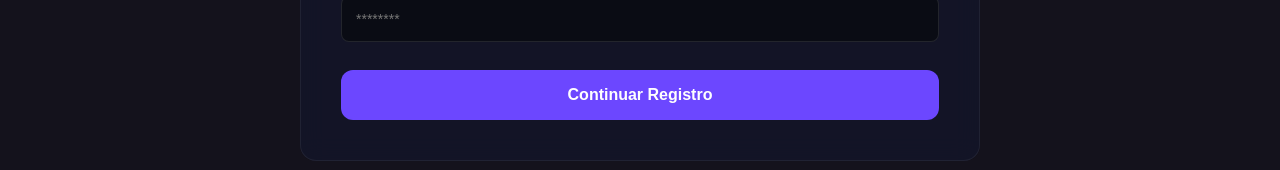
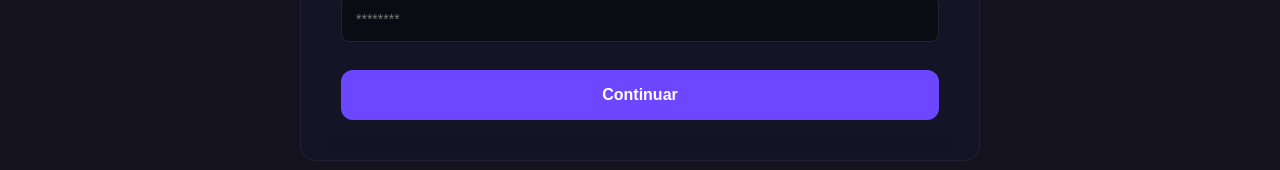
Before and after one commit to mofuel/Nexa-Vote-Front, a React (Vite) app: page /registro in a window 1280 px wide. Shown: the part 635-805 px from the top of the page. Built offline with nearby package versions, Linux system fonts and the light colour scheme.

Commit message:
Subiendo conexion y registro a supabase

```diff
--- a/package.json
+++ b/package.json
@@ -10,6 +10,7 @@
     "preview": "vite preview"
   },
   "dependencies": {
+    "@supabase/supabase-js": "^2.106.0",
     "axios": "^1.16.1",
     "react": "^19.2.5",
     "react-dom": "^19.2.5",
--- a/src/App.jsx
+++ b/src/App.jsx
@@ -1,40 +1,48 @@
-import { BrowserRouter, Routes, Route } from 'react-router-dom'
-import Inicio from './pages/Inicio'
-import LoginVotante from './pages/votante/LoginVotante'
-import RegistroIdentidad from './pages/registro/RegistroIdentidad'
-import RegistroReconocimiento from './pages/registro/RegistroReconocimiento'
-import RegistroBiometrico from './pages/registro/RegistroBiometrico'
-import ConfirmacionRegistro from './pages/registro/ConfirmacionRegistro'
-import LoginAdmin from './pages/admin/LoginAdmin'
-import AdminDashboard from './pages/admin/AdminDashboard'
-import ControlVotacionAdmin from './pages/admin/ControlVotacionAdmin'
-import GestionVotantesAdmin from './pages/admin/GestionVotantesAdmin'
-import MFAPaso1DNI from './pages/votante/Mfapaso1dni'
-import MFAPaso2Facial from './pages/votante/Mfapaso2facial'
-import MFAPaso3WebAuthn from './pages/votante/Mfapaso3webauthn'
-import SeleccionCandidato from './pages/votante/Seleccioncandidato'
+import { BrowserRouter, Routes, Route } from "react-router-dom";
+
+import Inicio from "./pages/Inicio";
+import LoginVotante from "./pages/votante/LoginVotante";
+import LoginAdmin from "./pages/admin/LoginAdmin";
+
+import AdminDashboard from "./pages/admin/AdminDashboard";
+import ControlVotacionAdmin from "./pages/admin/ControlVotacionAdmin";
+import GestionVotantesAdmin from "./pages/admin/GestionVotantesAdmin";
+
+import MFAPaso1DNI from "./pages/votante/Mfapaso1dni";
+import MFAPaso2Facial from "./pages/votante/Mfapaso2facial";
+import MFAPaso3WebAuthn from "./pages/votante/Mfapaso3webauthn";
+
+import SeleccionCandidato from "./pages/votante/Seleccioncandidato";
+
+import RegistroLayout from "./pages/registro/RegistroLayout";
 
 function App() {
   return (
     <BrowserRouter>
       <Routes>
+        {/* PUBLICO */}
         <Route path="/" element={<Inicio />} />
-        <Route path='/login' element={<LoginVotante/>} />
-        <Route path="/registro" element={<RegistroIdentidad />} />
-        <Route path="/registro/reconocimiento" element={<RegistroReconocimiento />} />
-        <Route path='/registro/biometrico' element={<RegistroBiometrico />} />
-        <Route path='/registro/verificacion' element={<ConfirmacionRegistro />} />
-        <Route path='/loginadmin' element={<LoginAdmin />} />
-        <Route path='/admin/dashboard' element={<AdminDashboard />} />
-        <Route path='/admin/resultados' element={<ControlVotacionAdmin />} />
-        <Route path='/admin/votantes' element={<GestionVotantesAdmin />} />
-        <Route path='/mfa/escaneo' element={<MFAPaso1DNI />} />
-        <Route path='/mfa/facial' element={<MFAPaso2Facial />} />
-        <Route path='/mfa/webauthn' element={<MFAPaso3WebAuthn />} />
-        <Route path='/candidatos' element={<SeleccionCandidato />} />
+        <Route path="/login" element={<LoginVotante />} />
+
+        {/* REGISTRO */}
+        <Route path="/registro/*" element={<RegistroLayout />} />
+
+        {/* ADMIN */}
+        <Route path="/loginadmin" element={<LoginAdmin />} />
+        <Route path="/admin/dashboard" element={<AdminDashboard />} />
+        <Route path="/admin/resultados" element={<ControlVotacionAdmin />} />
+        <Route path="/admin/votantes" element={<GestionVotantesAdmin />} />
+
+        {/* MFA (se mantiene separado) */}
+        <Route path="/mfa/escaneo" element={<MFAPaso1DNI />} />
+        <Route path="/mfa/facial" element={<MFAPaso2Facial />} />
+        <Route path="/mfa/webauthn" element={<MFAPaso3WebAuthn />} />
+
+        {/* VOTACIÓN */}
+        <Route path="/candidatos" element={<SeleccionCandidato />} />
       </Routes>
     </BrowserRouter>
-  )
+  );
 }
 
-export default App
+export default App;
--- /dev/null
+++ b/src/context/RegistrationProvider.jsx
@@ -0,0 +1,57 @@
+import { createContext, useContext, useState, useEffect } from "react";
+
+export const RegistrationContext = createContext();
+
+export const RegistrationProvider = ({ children }) => {
+  const [registrationId, setRegistrationId] = useState(() => {
+    return localStorage.getItem("registrationId") || null;
+  });
+
+  const [data, setData] = useState({
+    dni: "",
+    full_name: "",
+    birth_date: "",
+    email: "",
+    password: "",
+  });
+
+  const [step, setStep] = useState(1);
+
+  const updateData = (newData) => {
+    setData((prev) => ({ ...prev, ...newData }));
+  };
+
+  const saveRegistrationId = (id) => {
+    setRegistrationId(id);
+    localStorage.setItem("registrationId", id);
+  };
+
+  const resetAll = () => {
+    setRegistrationId(null);
+    localStorage.removeItem("registrationId");
+    setData({
+      dni: "",
+      full_name: "",
+      birth_date: "",
+      email: "",
+      password: "",
+    });
+    setStep(1);
+  };
+
+  return (
+    <RegistrationContext.Provider
+      value={{
+        registrationId,
+        setRegistrationId: saveRegistrationId,
+        data,
+        updateData,
+        step,
+        setStep,
+        resetAll,
+      }}
+    >
+      {children}
+    </RegistrationContext.Provider>
+  );
+};
--- /dev/null
+++ b/src/context/useRegistration.js
@@ -0,0 +1,6 @@
+import { useContext } from "react";
+import { RegistrationContext } from "./RegistrationProvider";
+
+export const useRegistration = () => {
+  return useContext(RegistrationContext);
+};
--- /dev/null
+++ b/src/lib/supabaseClient.js
@@ -0,0 +1,6 @@
+import { createClient } from "@supabase/supabase-js";
+
+const supabaseUrl = import.meta.env.VITE_SUPABASE_URL;
+const supabaseAnonKey = import.meta.env.VITE_SUPABASE_ANON_KEY;
+
+export const supabase = createClient(supabaseUrl, supabaseAnonKey);
--- a/src/pages/Inicio.jsx
+++ b/src/pages/Inicio.jsx
@@ -1,4 +1,6 @@
 import { useNavigate } from 'react-router-dom'
+import { useEffect } from "react";
+import { testConnection } from "../test/supabaseTest";
 
 const glassCard = {
   background: 'rgba(19, 22, 42, 0.7)',
@@ -6,8 +8,13 @@ const glassCard = {
   border: '1px solid rgba(255, 255, 255, 0.06)',
 }
 
+
 export default function Inicio() {
   const navigate = useNavigate()
+
+  useEffect(() => {
+    testConnection();
+  }, []);
 
   return (
     <div style={{ background: '#14121c', color: '#e6e0ef', minHeight: '100vh', fontFamily: 'Inter, sans-serif' }}>
--- a/src/pages/registro/RegistroIdentidad.jsx
+++ b/src/pages/registro/RegistroIdentidad.jsx
@@ -1,6 +1,8 @@
 import { useState } from 'react'
 import { useNavigate } from 'react-router-dom'
 import Footer from '../components/layout/footer/Footer'
+import { supabase } from "../../lib/supabaseClient";
+import { useRegistration } from "../../context/useRegistration";
 
 const glassPanel = {
   background: 'rgba(19, 22, 42, 0.8)',
@@ -10,6 +12,7 @@ const glassPanel = {
 
 export default function RegistroIdentidad() {
   const navigate = useNavigate()
+  const { setRegistrationId } = useRegistration();
 
   const [formData, setFormData] = useState({
     dni: '',
@@ -19,34 +22,81 @@ export default function RegistroIdentidad() {
     password: '',
   })
 
-  const [error, setError] = useState('')
+  const [loading, setLoading] = useState(false);
+  const [error, setError] = useState('');
 
   const handleChange = (e) => {
-    setFormData({
-      ...formData,
+    setFormData((prev) => ({
+      ...prev,
       [e.target.name]: e.target.value
-    })
-  }
+    }));
+  };
 
-  const handleContinue = () => {
-    setError('')
+  const handleContinue = async () => {
+    if (loading) return;
 
-    const { dni, full_name, birth_date, email, password } = formData
+    setError('');
+    setLoading(true);
 
+    const { dni, full_name, birth_date, email, password } = formData;
+
+    try {
+      // 🔍 validaciones
       if (!dni || !full_name || !birth_date || !email || !password) {
-      setError('Todos los campos son obligatorios')
-      return
+        setError("Todos los campos son obligatorios");
+        return;
       }
 
       if (dni.length !== 8) {
-      setError('El DNI debe tener 8 dígitos')
-      return
+        setError("El DNI debe tener 8 dígitos");
+        return;
       }
 
-    localStorage.setItem('register_data', JSON.stringify(formData))
+      // 🧾 SOLO CREAR DRAFT EN BD
+      const { data, error } = await supabase
+        .from("voter_registration")
+        .insert([
+          {
+            dni,
+            full_name,
+            birth_date,
+            email,
+            step: 1,
+            status: "draft",
 
-    navigate('/registro/reconocimiento')
+            // ⚠️ IMPORTANTE: guardas password temporal SOLO si quieres (opcional)
+            // password_hash: password
+          },
+        ])
+        .select()
+        .single();
+
+      console.log("INSERT DATA:", data);
+      console.log("INSERT ERROR:", error);
+
+      if (error) {
+        setError("Error creando registro de votante");
+        return;
       }
+
+      // 💾 guardar ID del flujo
+      setRegistrationId(data.id);
+
+      // 💾 opcional: guardar password en memoria (context)
+      // lo usarás en step 4
+      // updateData({ password })
+
+      // 🚀 siguiente step
+      navigate("/registro/reconocimiento");
+
+    } catch (err) {
+      console.error("ERROR GENERAL:", err);
+      setError("Error inesperado");
+    } finally {
+      setLoading(false);
+    }
+  };
+
 
   return (
     <div style={{
@@ -293,9 +343,7 @@ export default function RegistroIdentidad() {
               </div>
             )}
 
-            <button
-              onClick={handleContinue}
-              style={{
+            <button onClick={handleContinue} style={{
               background: '#6c47ff',
               color: '#fff',
               border: 'none',
@@ -305,9 +353,8 @@ export default function RegistroIdentidad() {
               fontSize: '16px',
               cursor: 'pointer',
               marginTop: '8px'
-              }}
-            >
-              Continuar Registro
+            }} disabled={loading}>
+              {loading ? "Registrando..." : "Continuar"}
             </button>
 
           </div>
--- /dev/null
+++ b/src/pages/registro/RegistroLayout.jsx
@@ -0,0 +1,24 @@
+import { Routes, Route } from "react-router-dom";
+import { RegistrationProvider } from "../../context/RegistrationProvider";
+
+import RegistroIdentidad from "./RegistroIdentidad";
+import RegistroReconocimiento from "./RegistroReconocimiento";
+import RegistroBiometrico from "./RegistroBiometrico";
+import ConfirmacionRegistro from "./ConfirmacionRegistro";
+
+const RegistroLayout = () => {
+  return (
+    <RegistrationProvider>
+      <div>
+        <Routes>
+          <Route path="/" element={<RegistroIdentidad />} />
+          <Route path="reconocimiento" element={<RegistroReconocimiento />} />
+          <Route path="biometrico" element={<RegistroBiometrico />} />
+          <Route path="verificacion" element={<ConfirmacionRegistro />} />
+        </Routes>
+      </div>
+    </RegistrationProvider>
+  );
+};
+
+export default RegistroLayout;
--- /dev/null
+++ b/src/test/supabaseTest.js
@@ -0,0 +1,8 @@
+import { supabase } from "../lib/supabaseClient";
+
+export const testConnection = async () => {
+  const { data, error } = await supabase.from("voter_registration").select("*");
+
+  console.log("DATA:", data);
+  console.log("ERROR:", error);
+};
```
Also changed, not shown: 2 other files (tests, documents, lock files or other folders). Lines whose indentation alone changed are shown as unchanged.
